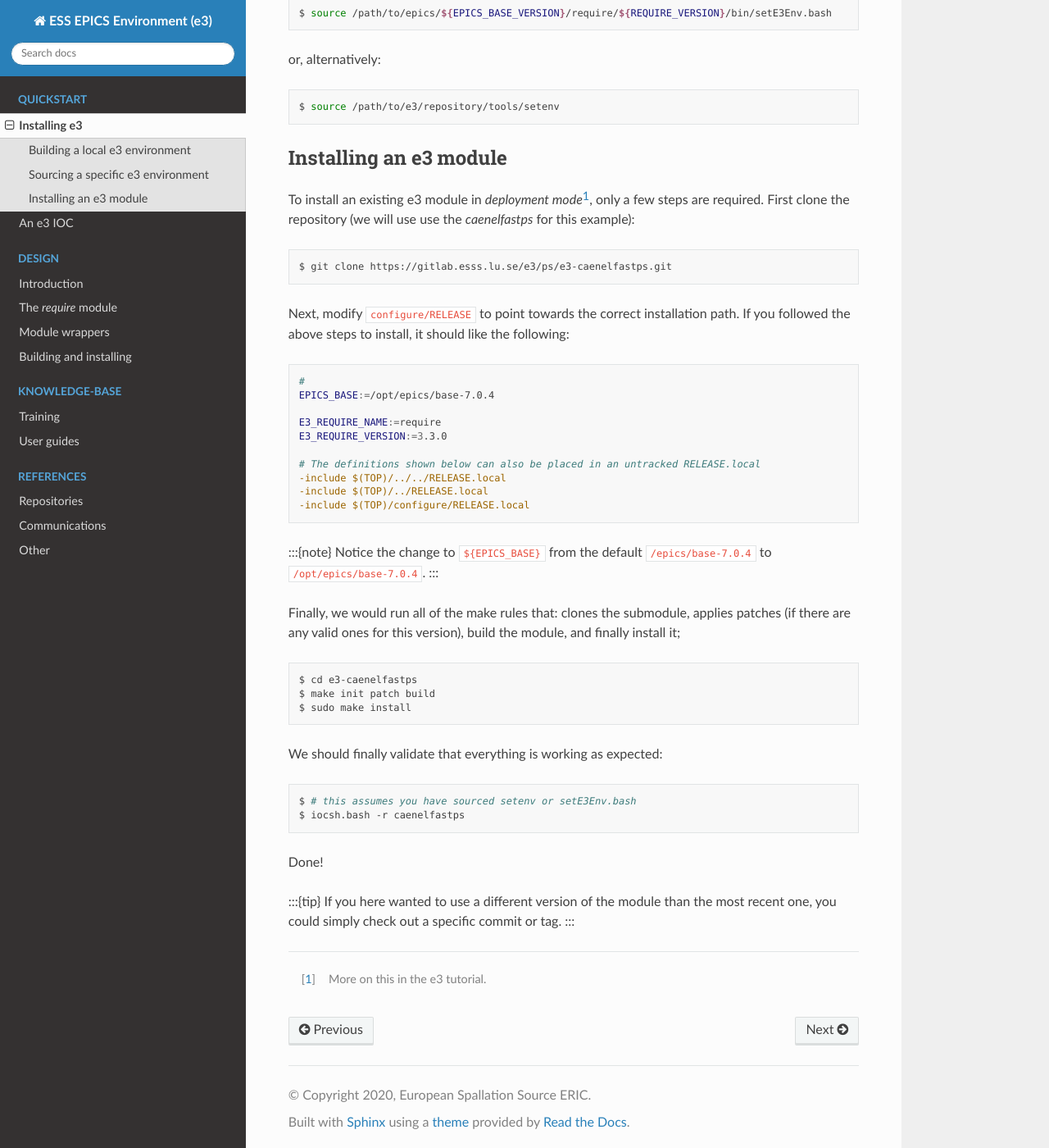
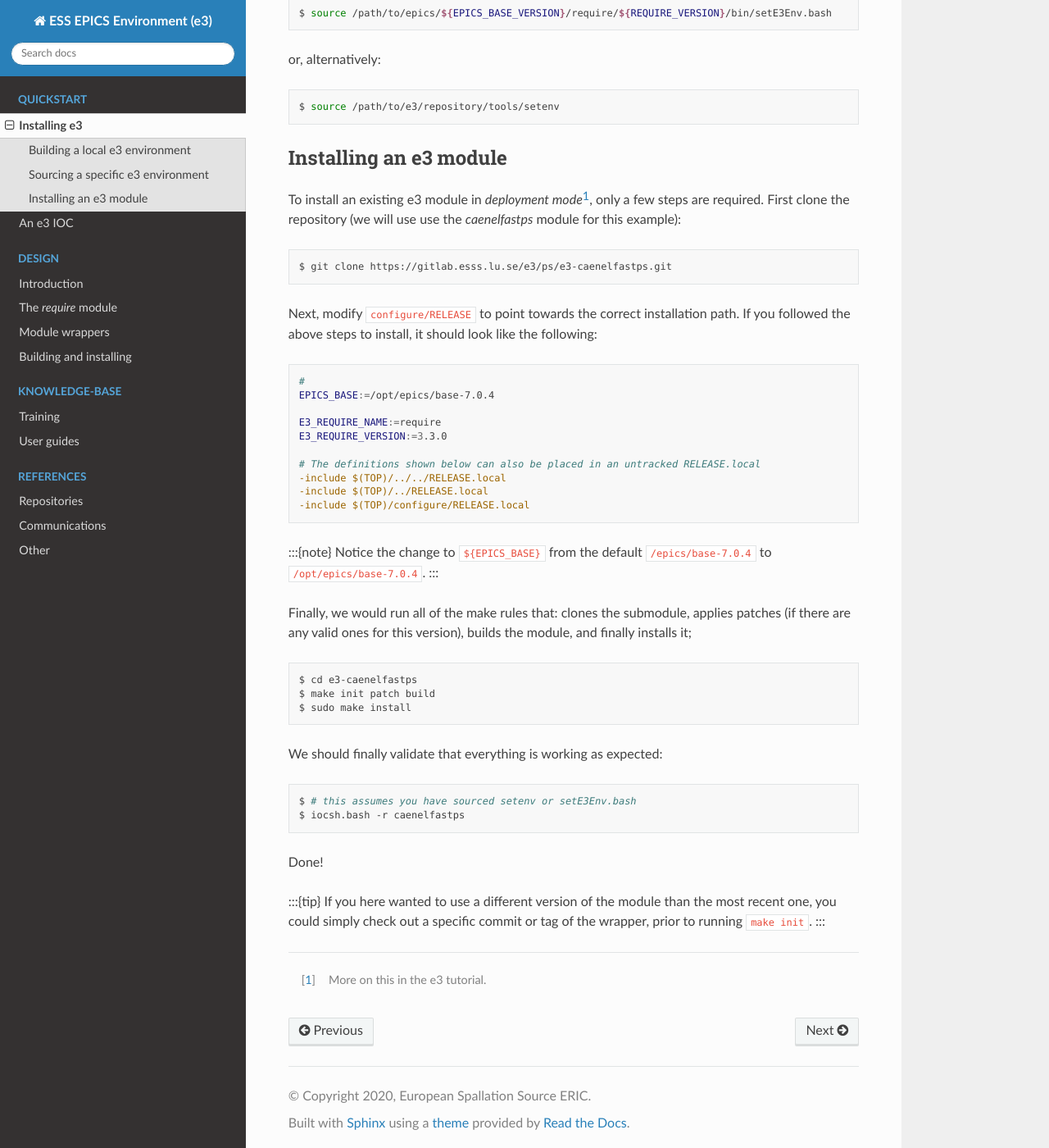
Before and after one commit to ttkorhonen/e3pages, a Sphinx documentation site: the page built from docs/quickstart/1_install.md, in a window 1280 px wide and 1400 px high, scrolled down 816 px. Shown: the whole window at 82% size. Built offline with Sphinx 7.4.7 and the Read the Docs theme 2.0.0, drawn with Linux system fonts in a browser that asks for light colours; some of the changed text lies outside the part shown.

Commit message:
Minor editing suggestions

````diff
--- a/docs/quickstart/1_install.md
+++ b/docs/quickstart/1_install.md
@@ -37,13 +37,13 @@ $ source /path/to/e3/repository/tools/setenv
 
 ## Installing an e3 module
 
-To install an existing e3 module in *deployment mode*[^depmode], only a few steps are required. First clone the repository (we will use use the *caenelfastps* for this example):
+To install an existing e3 module in *deployment mode*[^depmode], only a few steps are required. First clone the repository (we will use use the *caenelfastps* module for this example):
 
 ```bash
 $ git clone https://gitlab.esss.lu.se/e3/ps/e3-caenelfastps.git
 ```
 
-Next, modify `configure/RELEASE` to point towards the correct installation path. If you followed the above steps to install, it should like the following:
+Next, modify `configure/RELEASE` to point towards the correct installation path. If you followed the above steps to install, it should look like the following:
 
 ```makefile
 #
@@ -62,7 +62,7 @@ E3_REQUIRE_VERSION:=3.3.0
 Notice the change to `${EPICS_BASE}` from the default `/epics/base-7.0.4` to `/opt/epics/base-7.0.4`.
 :::
 
-Finally, we would run all of the make rules that: clones the submodule, applies patches (if there are any valid ones for this version), build the module, and finally install it;
+Finally, we would run all of the make rules that: clones the submodule, applies patches (if there are any valid ones for this version), builds the module, and finally installs it;
 
 ```
 $ cd e3-caenelfastps
@@ -80,8 +80,9 @@ $ iocsh.bash -r caenelfastps
 Done!
 
 :::{tip}
-If you here wanted to use a different version of the module than the most recent one, you could simply check out a specific commit or tag.
+If you here wanted to use a different version of the module than the most recent one, you could simply check out a specific commit or tag of the wrapper, prior to running `make init`.
 :::
 
 
+
 [^depmode]: More on this in the e3 tutorial.
````
Also changed, not shown: other parts of docs/quickstart/1_install.md (+1 -1 lines).
